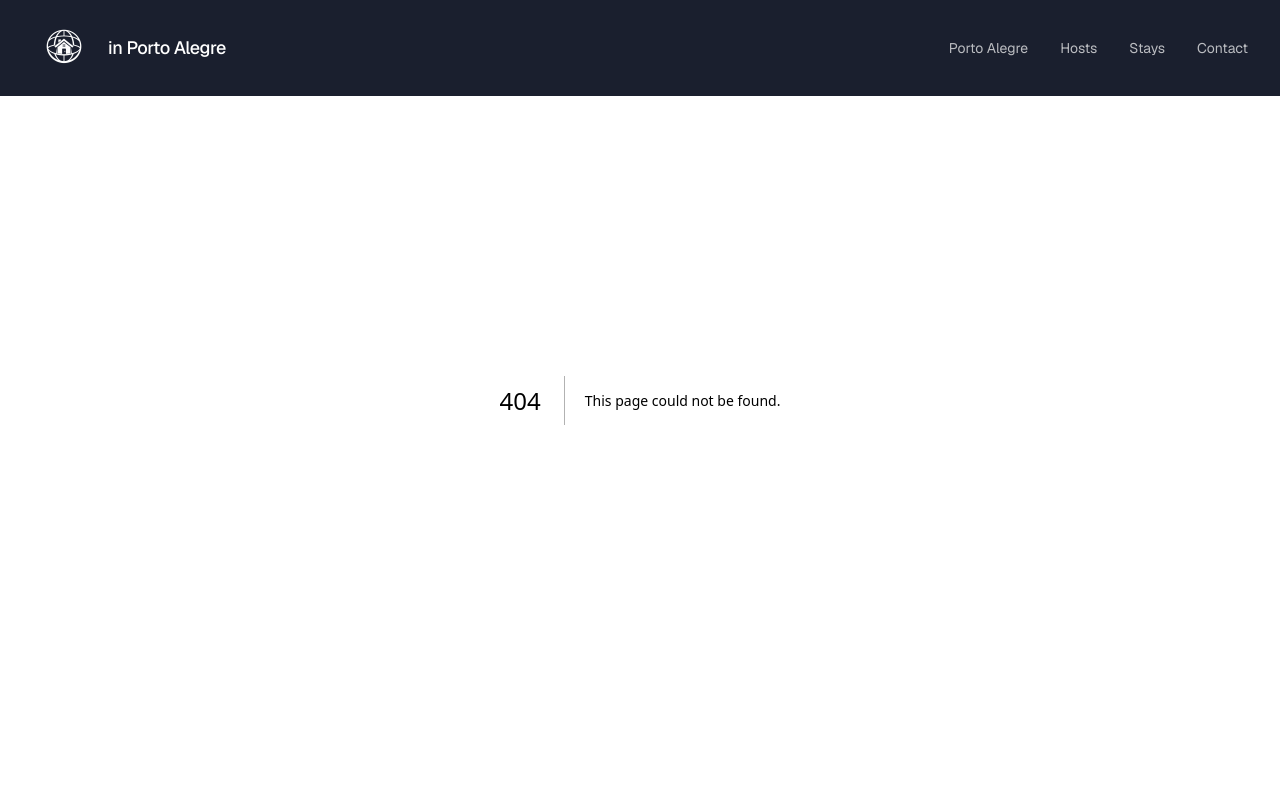
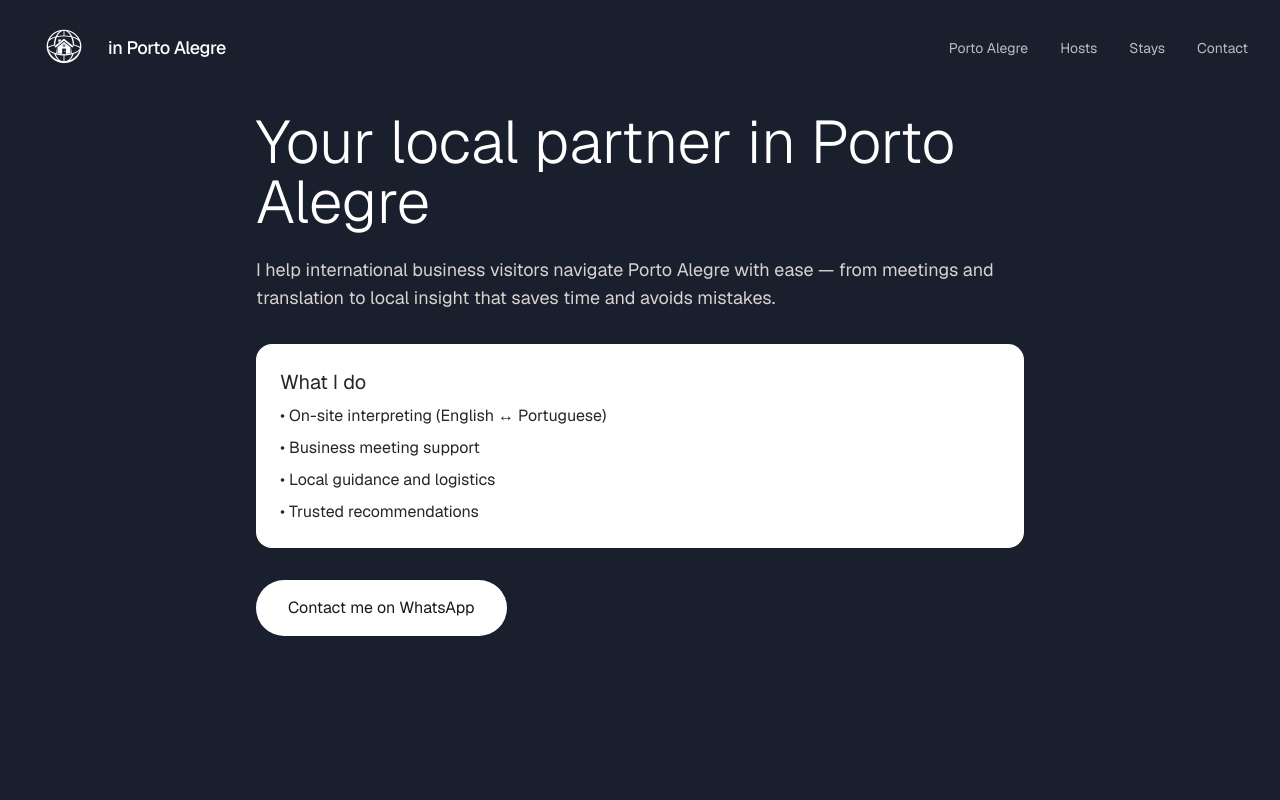
Before and after one commit to Armijnv/homeinthe-city, a Next.js app: page /brazil/porto-alegre/hosts/armijn in a window 1280 px wide. Before the commit this address had no page. Shown: the top 800 px of the page. Built offline with nearby package versions, Linux system fonts and the light colour scheme.

Commit message:
move profile to hosts/armijn

```diff
--- /dev/null
+++ b/app/brazil/porto-alegre/hosts/armijn/page.tsx
@@ -0,0 +1,36 @@
+export default function ProfilePage() {
+  return (
+    <div className="min-h-screen bg-[#1a1f2e] text-white px-6 pt-28 pb-16">
+      <div className="max-w-3xl mx-auto">
+
+        <h1 className="text-4xl md:text-6xl font-light mb-6">
+          Your local partner in Porto Alegre
+        </h1>
+
+        <p className="text-lg text-stone-300 mb-8">
+          I help international business visitors navigate Porto Alegre with ease —
+          from meetings and translation to local insight that saves time and avoids mistakes.
+        </p>
+
+        <div className="bg-white text-stone-800 p-6 rounded-2xl mb-8">
+          <h2 className="text-xl mb-2">What I do</h2>
+          <ul className="space-y-2">
+            <li>• On-site interpreting (English ↔ Portuguese)</li>
+            <li>• Business meeting support</li>
+            <li>• Local guidance and logistics</li>
+            <li>• Trusted recommendations</li>
+          </ul>
+        </div>
+
+        <a
+          href="https://wa.me/+5551997783369"
+          target="_blank"
+          className="inline-block bg-white text-stone-900 px-8 py-4 rounded-full"
+        >
+          Contact me on WhatsApp
+        </a>
+
+      </div>
+    </div>
+  );
+}
--- a/app/profile/page.tsx
+++ b/app/profile/page.tsx
@@ -1,51 +1,5 @@
+import { redirect } from "next/navigation";
+
 export default function ProfilePage() {
-  return (
-    <div className="min-h-screen bg-[#1a1f2e] text-white px-6 pt-28 pb-16">
-      <div className="max-w-3xl mx-auto">
-
-        {/* Headline */}
-        <h1 className="text-4xl md:text-6xl font-light mb-6">
-          Your local partner in Porto Alegre
-        </h1>
-
-        {/* Subline */}
-        <p className="text-lg text-stone-300 mb-10">
-          I help international business visitors navigate Porto Alegre with ease —
-          from meetings and translation to local insight that saves time and avoids mistakes.
-        </p>
-
-        {/* Trust block */}
-        <div className="bg-white text-stone-800 p-6 rounded-2xl mb-8">
-          <h2 className="text-xl mb-4">What I do</h2>
-          <ul className="space-y-2">
-            <li>• On-site interpreting (English ↔ Portuguese)</li>
-            <li>• Business meeting support</li>
-            <li>• Help you communicate clearly and confidently</li>
-            <li>• Local guidance beyond Google</li>
-          </ul>
-        </div>
-
-        {/* Why me */}
-        <div className="bg-white/10 p-6 rounded-2xl mb-8">
-          <h2 className="text-xl mb-3">Why work with me</h2>
-          <p className="text-stone-300">
-            25+ years living in Brazil, with a background in hospitality and business.
-            I understand both sides — local culture and international expectations.
-          </p>
-        </div>
-
-        {/* CTA */}
-        <div className="text-center md:text-left">
-          <a
-            href="https://wa.me/+5551997783369"
-            target="_blank"
-            className="inline-block bg-white text-stone-900 px-8 py-4 rounded-full text-sm hover:bg-stone-200 transition-colors"
-          >
-            Contact me on WhatsApp
-          </a>
-        </div>
-
-      </div>
-    </div>
-  );
+  redirect("/hosts/armijn");
 }
```
